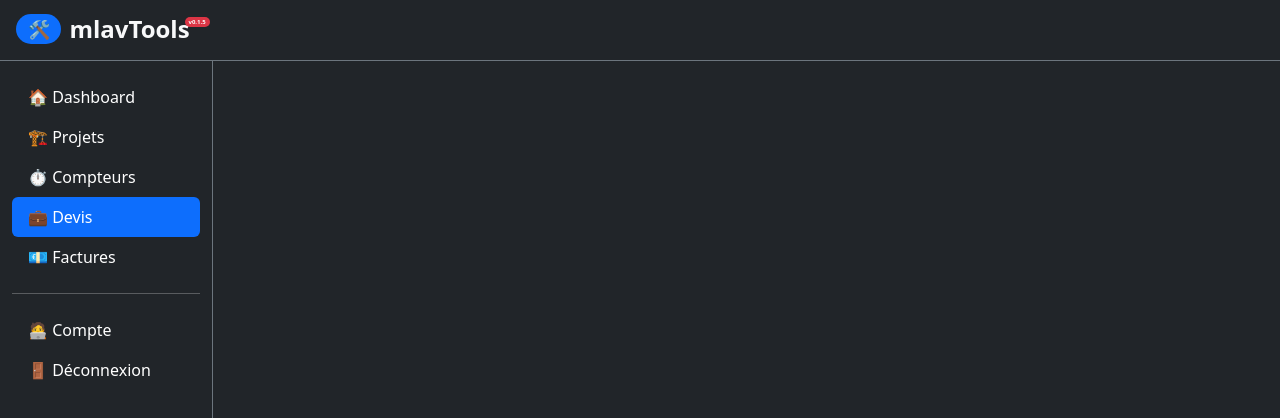
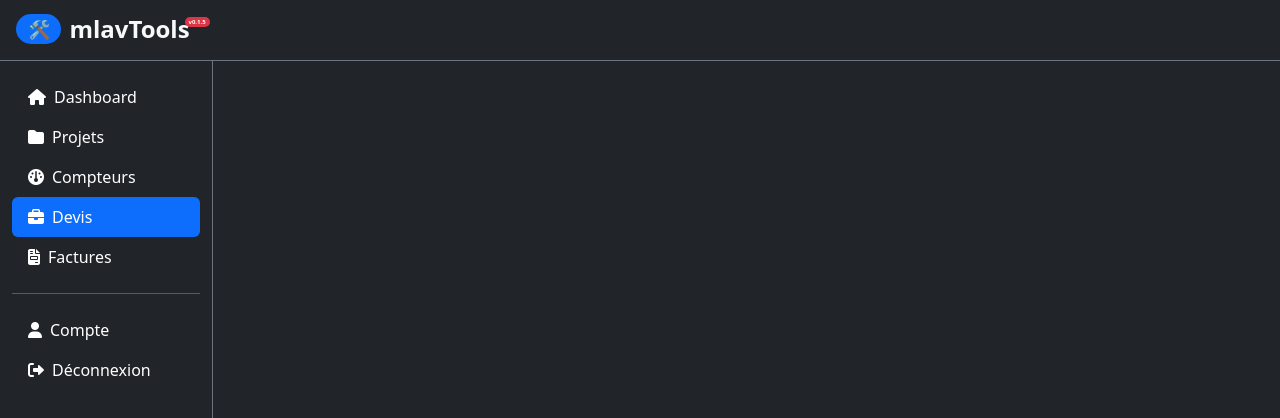
Before and after one commit to artonoximee/tools-mlav-land, a React (Create React App) app: page /quotes in a window 1280 px wide. Shown: the top 418 px of the page. Built offline with nearby package versions, Linux system fonts and the light colour scheme; no server answers; sample sign-in values are in the browser's storage; what @react-pdf/renderer would draw is missing.

Commit message:
added icons from fontawesome

```diff
--- a/src/components/Sidebar.js
+++ b/src/components/Sidebar.js
@@ -31,31 +31,31 @@ function Sidebar({ children }) {
           <ul className="nav nav-pills flex-column mb-auto">
             <li className="nav-item">
               <Link to="/dashboard" onClick={ closeSidebar } className={ `nav-link ${ location.pathname.includes("dashboard") ? "active" : "text-white" }` } aria-current="page">
-                🏠
+                <i className="fa-solid fa-house me-2"></i>
                 Dashboard
               </Link>
             </li>
             <li>
               <Link to="/projects" onClick={ closeSidebar } className={`nav-link ${ location.pathname.includes("projects") ? "active" : "text-white" }`}>
-                🏗️
+                <i className="fa-solid fa-folder me-2"></i>
                 Projets
               </Link>
             </li>
             <li>
               <Link to="/counters" onClick={ closeSidebar } className={`nav-link ${ location.pathname.includes("counters") ? "active" : "text-white" }`}>
-                ⏱️
+                <i className="fa-solid fa-gauge me-2"></i>
                 Compteurs
               </Link>
             </li>
             <li>
               <Link to="/quotes" onClick={ closeSidebar } className={`nav-link ${ location.pathname.includes("quotes") ? "active" : "text-white" }`}>
-                💼
+                <i className="fa-solid fa-briefcase me-2"></i>
                 Devis
               </Link>
             </li>
             <li>
               <Link to="/invoices" onClick={ closeSidebar } className={`nav-link ${ location.pathname.includes("invoices") ? "active" : "text-white" }`}>
-                💶
+                <i className="fa-solid fa-file-invoice me-2"></i>
                 Factures
               </Link>
             </li>
@@ -66,13 +66,13 @@ function Sidebar({ children }) {
           <ul className="nav nav-pills flex-column">
           <li className="nav-item">
               <Link to={ `/users/${ currentUser.uid }` } onClick={ closeSidebar } className="nav-link text-white">
-                🧑‍💻
+                <i className="fa-solid fa-user me-2"></i>
                 Compte
               </Link>
             </li>
             <li className="nav-item">
               <Link onClick={handleLogOut} className="nav-link text-white">
-                🚪
+                <i className="fa-solid fa-right-from-bracket me-2"></i>
                 Déconnexion
               </Link>
             </li>
--- a/src/components/Users/Show.js
+++ b/src/components/Users/Show.js
@@ -40,8 +40,6 @@ function Show() {
 
   return (
     <>
-      <h4>🧑‍💻 Compte</h4>
-      <hr />
       {
         !user &&
         <button onClick={ handleClickCreate } className="btn btn-outline-primary w-100 mb-5">Ajouter des informations</button>
@@ -57,7 +55,7 @@ function Show() {
           <div className="card-body">
             <div className="row">
               <div className="col-1">
-                <h1>🧑‍💻</h1>
+                <h1><i className="fa-solid fa-user"></i></h1>
               </div>
               <div className="col-11">
                 {
```
